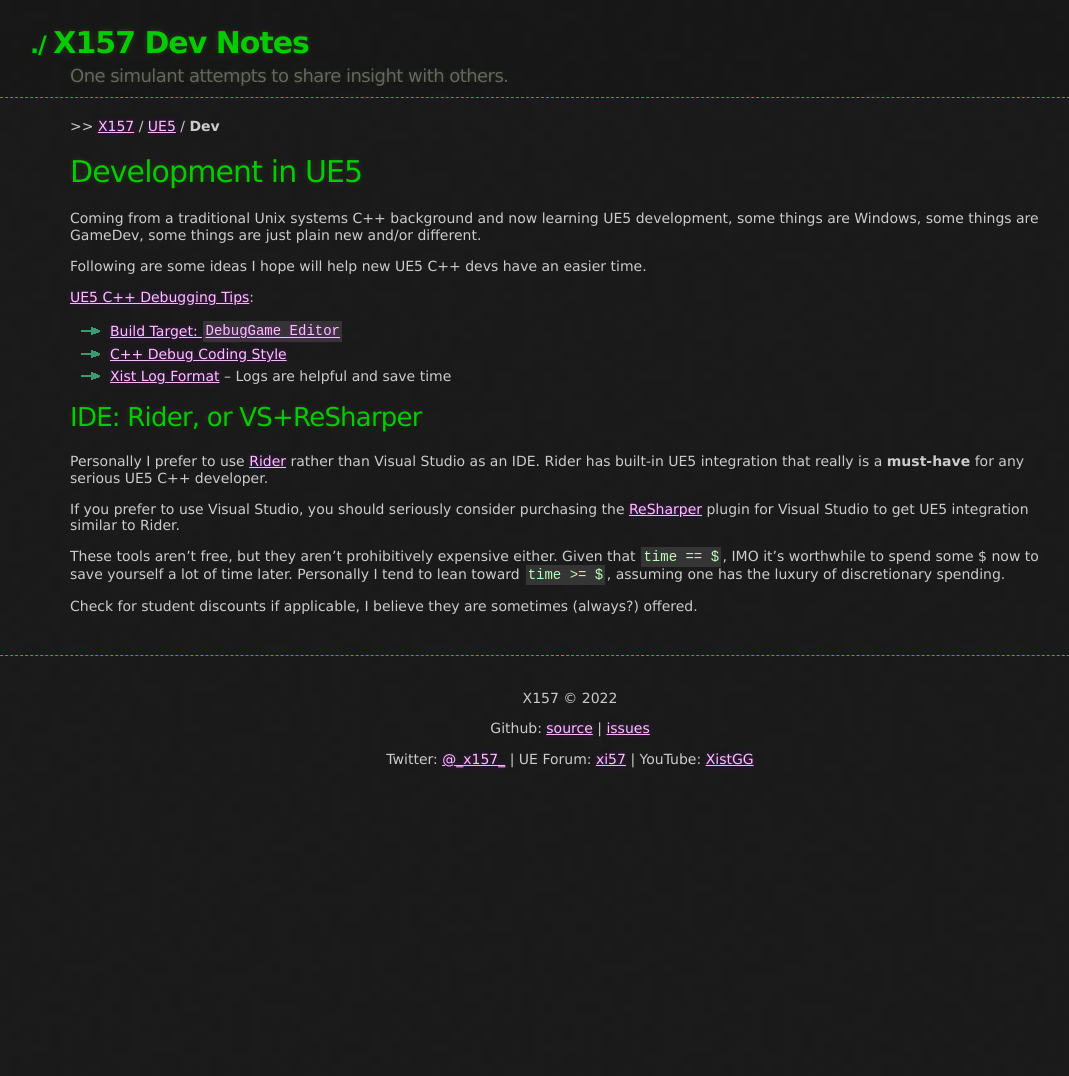
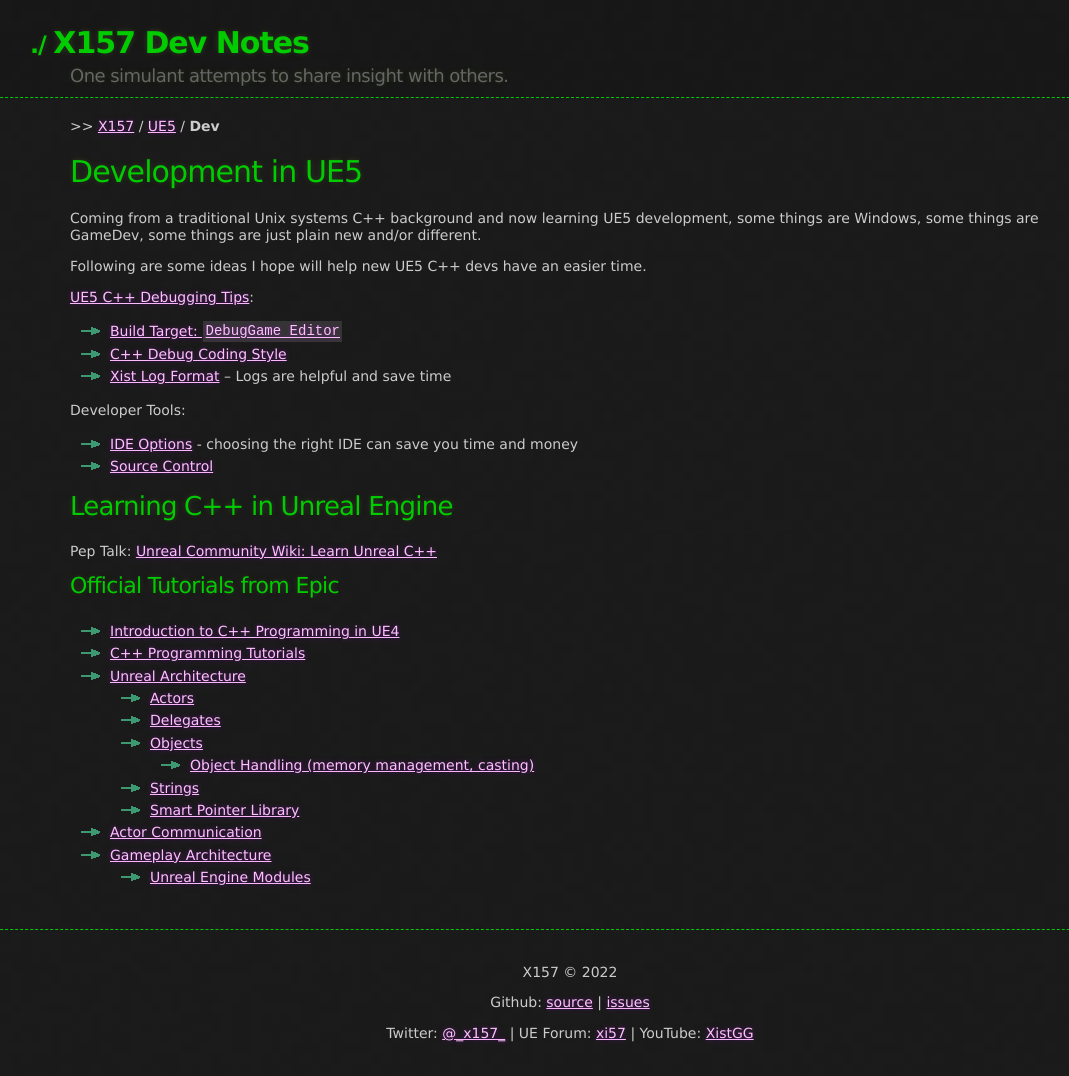
Before and after one commit to x157/x157.github.io, a Jekyll site: the page built from UE5/Dev/index.md, in a window 1280 px wide. Shown: the whole page, without its empty margins (70-1139 px from the left). Built offline with Jekyll 4.4.1, drawn with Linux system fonts in a browser that asks for light colours; before the commit the page ends 900 px from its top, so only the background shows below that.

Commit message:
Add more C++ dev help

```diff
--- a/UE5/Dev/index.md
+++ b/UE5/Dev/index.md
@@ -19,21 +19,28 @@
   - [C++ Debug Coding Style](./DebuggingTips#CppCodingStyleDebugging)
   - [Xist Log Format](./DebuggingTips#XistLogFormat) -- Logs are helpful and save time
 
-## IDE: Rider, or VS+ReSharper
+Developer Tools:
 
-Personally I prefer to use
-[Rider](https://www.jetbrains.com/rider/)
-rather than Visual Studio as an IDE.  Rider has built-in UE5 integration
-that really is a **must-have** for any serious UE5 C++ developer.
+- [IDE Options](./IDE) - choosing the right IDE can save you time and money
+- [Source Control](./Source-Control)
 
-If you prefer to use Visual Studio, you should seriously consider purchasing the
-[ReSharper](https://www.jetbrains.com/lp/resharper-cpp-unreal-engine/)
-plugin for Visual Studio to get UE5 integration similar to Rider.
 
-These tools aren't free, but they aren't prohibitively expensive either.
-Given that `time == $`, IMO it's worthwhile to
-spend some $ now to save yourself a lot of time later.
-Personally I tend to lean toward `time >= $`,
-assuming one has the luxury of discretionary spending.
+## Learning C++ in Unreal Engine
 
-Check for student discounts if applicable, I believe they are sometimes (always?) offered.
+Pep Talk: [Unreal Community Wiki: Learn Unreal C++](https://unrealcommunity.wiki/unreal-cpp-d702003t)
+
+
+### Official Tutorials from Epic
+
+- [Introduction to C++ Programming in UE4](https://docs.unrealengine.com/4.27/en-US/ProgrammingAndScripting/ProgrammingWithCPP/IntroductionToCPP/)
+- [C++ Programming Tutorials](https://docs.unrealengine.com/4.27/en-US/ProgrammingAndScripting/ProgrammingWithCPP/CPPTutorials/)
+- [Unreal Architecture](https://docs.unrealengine.com/4.27/en-US/ProgrammingAndScripting/ProgrammingWithCPP/UnrealArchitecture/)
+  - [Actors](https://docs.unrealengine.com/4.27/en-US/ProgrammingAndScripting/ProgrammingWithCPP/UnrealArchitecture/Actors/)
+  - [Delegates](https://docs.unrealengine.com/4.27/en-US/ProgrammingAndScripting/ProgrammingWithCPP/UnrealArchitecture/Delegates/)
+  - [Objects](https://docs.unrealengine.com/4.27/en-US/ProgrammingAndScripting/ProgrammingWithCPP/UnrealArchitecture/Objects/)
+      - [Object Handling (memory management, casting)](https://docs.unrealengine.com/4.27/en-US/ProgrammingAndScripting/ProgrammingWithCPP/UnrealArchitecture/Objects/Optimizations/)
+  - [Strings](https://docs.unrealengine.com/4.27/en-US/ProgrammingAndScripting/ProgrammingWithCPP/UnrealArchitecture/StringHandling/)
+  - [Smart Pointer Library](https://docs.unrealengine.com/4.27/en-US/ProgrammingAndScripting/ProgrammingWithCPP/UnrealArchitecture/SmartPointerLibrary/)
+- [Actor Communication](https://docs.unrealengine.com/4.27/en-US/ProgrammingAndScripting/ActorCommunication/)
+- [Gameplay Architecture](https://docs.unrealengine.com/5.0/en-US/programming-with-cpp-in-unreal-engine/)
+  - [Unreal Engine Modules](https://docs.unrealengine.com/4.27/en-US/ProgrammingAndScripting/ProgrammingWithCPP/Modules/)
```
Also changed, not shown: UE5/Dev/IDE.md (added, +62 -0 lines), UE5/Dev/Source-Control.md (added, +58 -0 lines).
